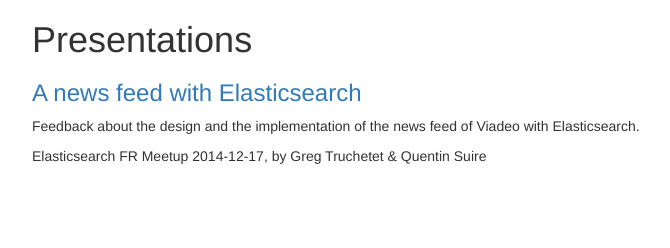
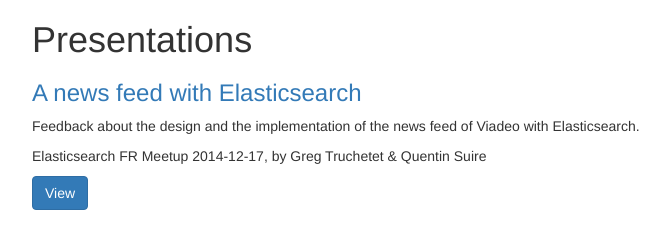
Before and after one commit to kuhess/presentations, a plain HTML site: page index.html in a window 1280 px wide. Shown: the whole page, without its empty margins (23-693 px from the left). Drawn offline with nearby package versions, Linux system fonts and the light colour scheme.

Commit message:
add button "View"

```diff
--- a/index.html
+++ b/index.html
@@ -24,6 +24,9 @@
         <h3><a href="a-news-feed-with-elasticsearch/index.html">A news feed with Elasticsearch</a></h3>
         <p>Feedback about the design and the implementation of the news feed of Viadeo with Elasticsearch.</p>
         <p class="footer">Elasticsearch FR Meetup 2014-12-17, by Greg Truchetet &amp; Quentin Suire</p>
+        <p>
+          <a href="a-news-feed-with-elasticsearch/index.html" class="btn btn-primary">View</a>
+        </p>
       </div>
     </div>
 
```
